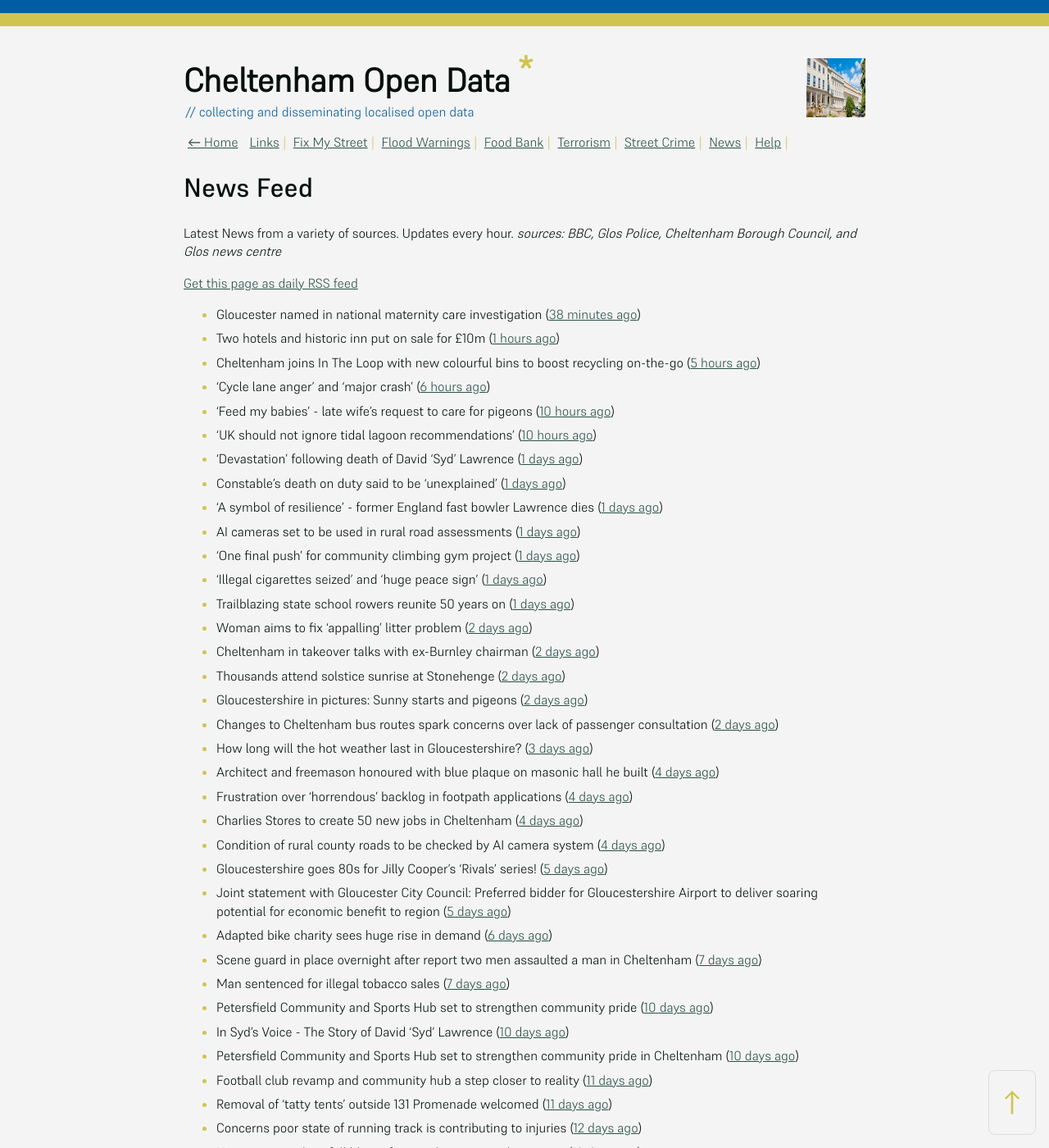
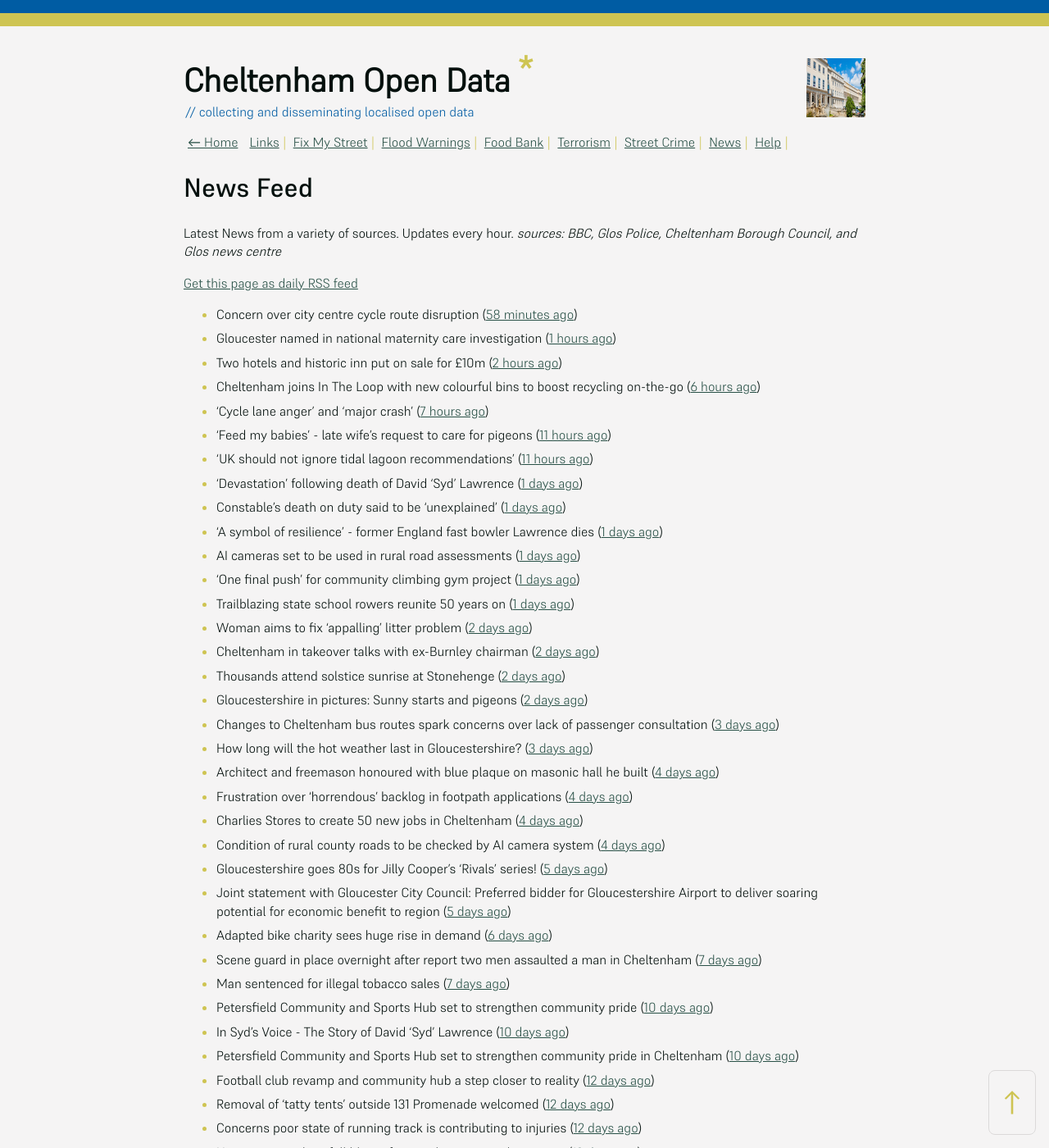
Before and after one commit to mat-0/cheltenham-open-data, a Jekyll site: the page built from _pages/news.md, in a window 1280 px wide and 1400 px high. Shown: the whole window at 82% size. Built offline with Jekyll 4.4.1, drawn with Linux system fonts in a browser that asks for light colours; some of the changed text lies outside the part shown.

Commit message:
Updated 2025-06-23 16:59:39

```diff
--- a/_pages/news.md
+++ b/_pages/news.md
@@ -12,24 +12,24 @@ _sources: BBC, Glos Police, Cheltenham Borough Council, and Glos news centre_
 [Get this page as daily RSS feed](/daily.rss)
 
 <!-- news_marker starts -->
-- Gloucester named in national maternity care investigation ([38 minutes ago](https://www.bbc.com/news/articles/c994x95yygyo))
-- Two hotels and historic inn put on sale for £10m ([1 hours ago](https://www.bbc.com/news/articles/c5y0vl7v84xo))
-- Cheltenham joins In The Loop with new colourful bins to boost recycling on-the-go ([5 hours ago](https://www.cheltenham.gov.uk/news/article/3022/cheltenham_joins_in_the_loop_with_new_colourful_bins_to_boost_recycling_on-the-go))
-- 'Cycle lane anger' and 'major crash' ([6 hours ago](https://www.bbc.com/news/articles/cy0w90d8dn6o))
-- 'Feed my babies' - late wife's request to care for pigeons ([10 hours ago](https://www.bbc.com/news/videos/cn5kz4470rqo))
-- 'UK should not ignore tidal lagoon recommendations' ([10 hours ago](https://www.bbc.com/news/articles/cvgd5ey411mo))
+- Concern over city centre cycle route disruption ([58 minutes ago](https://www.bbc.com/news/articles/cdez9y99k77o))
+- Gloucester named in national maternity care investigation ([1 hours ago](https://www.bbc.com/news/articles/c994x95yygyo))
+- Two hotels and historic inn put on sale for £10m ([2 hours ago](https://www.bbc.com/news/articles/c5y0vl7v84xo))
+- Cheltenham joins In The Loop with new colourful bins to boost recycling on-the-go ([6 hours ago](https://www.cheltenham.gov.uk/news/article/3022/cheltenham_joins_in_the_loop_with_new_colourful_bins_to_boost_recycling_on-the-go))
+- 'Cycle lane anger' and 'major crash' ([7 hours ago](https://www.bbc.com/news/articles/cy0w90d8dn6o))
+- 'Feed my babies' - late wife's request to care for pigeons ([11 hours ago](https://www.bbc.com/news/videos/cn5kz4470rqo))
+- 'UK should not ignore tidal lagoon recommendations' ([11 hours ago](https://www.bbc.com/news/articles/cvgd5ey411mo))
 - 'Devastation' following death of David 'Syd' Lawrence ([1 days ago](https://www.bbc.com/news/articles/cvg9r0j5g08o))
 - Constable's death on duty said to be 'unexplained' ([1 days ago](https://www.bbc.com/news/articles/c39z0d12k88o))
 - 'A symbol of resilience' - former England fast bowler Lawrence dies ([1 days ago](https://www.bbc.com/sport/cricket/articles/c07d973k0zzo))
 - AI cameras set to be used in rural road assessments ([1 days ago](https://www.bbc.com/news/articles/c62g921l14jo))
 - 'One final push' for community climbing gym project ([1 days ago](https://www.bbc.com/news/articles/cx2v55q5kpeo))
-- 'Illegal cigarettes seized' and 'huge peace sign' ([1 days ago](https://www.bbc.com/news/articles/cy9x4grl3zno))
 - Trailblazing state school rowers reunite 50 years on ([1 days ago](https://www.bbc.com/news/articles/ce9xgerg0n5o))
 - Woman aims to fix 'appalling' litter problem ([2 days ago](https://www.bbc.com/news/articles/cqjq05rv191o))
 - Cheltenham in takeover talks with ex-Burnley chairman ([2 days ago](https://www.bbc.com/sport/football/articles/ckg3v5135meo))
 - Thousands attend solstice sunrise at Stonehenge ([2 days ago](https://www.bbc.com/news/articles/cg75gp1y233o))
 - Gloucestershire in pictures: Sunny starts and pigeons ([2 days ago](https://www.bbc.com/news/articles/cwye9g90870o))
-- Changes to Cheltenham bus routes spark concerns over lack of passenger consultation ([2 days ago](https://gloucesternewscentre.co.uk/changes-to-cheltenham-bus-routes-spark-concerns-over-lack-of-passenger-consultation/))
+- Changes to Cheltenham bus routes spark concerns over lack of passenger consultation ([3 days ago](https://gloucesternewscentre.co.uk/changes-to-cheltenham-bus-routes-spark-concerns-over-lack-of-passenger-consultation/))
 - How long will the hot weather last in Gloucestershire? ([3 days ago](https://www.bbc.co.uk/sounds/play/p0lkf1rq))
 - Architect and freemason honoured with blue plaque on masonic hall he built ([4 days ago](https://gloucesternewscentre.co.uk/architect-and-freemason-honoured-with-blue-plaque-on-masonic-hall-he-built/))
 - Frustration over ‘horrendous’ backlog in footpath applications ([4 days ago](https://gloucesternewscentre.co.uk/frustration-over-horrendous-backlog-in-footpath-applications/))
@@ -43,8 +43,8 @@ _sources: BBC, Glos Police, Cheltenham Borough Council, and Glos news centre_
 - Petersfield Community and Sports Hub set to strengthen community pride ([10 days ago](https://gloucesternewscentre.co.uk/petersfield-community-and-sports-hub-set-to-strengthen-community-pride/))
 - In Syd's Voice - The Story of David 'Syd' Lawrence ([10 days ago](https://www.bbc.co.uk/sounds/play/p0lj4vvq))
 - Petersfield Community and Sports Hub set to strengthen community pride in Cheltenham ([10 days ago](https://www.cheltenham.gov.uk/news/article/3020/petersfield_community_and_sports_hub_set_to_strengthen_community_pride_in_cheltenham))
-- Football club revamp and community hub a step closer to reality ([11 days ago](https://gloucesternewscentre.co.uk/football-club-revamp-and-community-hub-a-step-closer-to-reality/))
-- Removal of ‘tatty tents’ outside 131 Promenade welcomed ([11 days ago](https://gloucesternewscentre.co.uk/removal-of-tatty-tents-outside-131-promenade-welcomed/))
+- Football club revamp and community hub a step closer to reality ([12 days ago](https://gloucesternewscentre.co.uk/football-club-revamp-and-community-hub-a-step-closer-to-reality/))
+- Removal of ‘tatty tents’ outside 131 Promenade welcomed ([12 days ago](https://gloucesternewscentre.co.uk/removal-of-tatty-tents-outside-131-promenade-welcomed/))
 - Concerns poor state of running track is contributing to injuries ([12 days ago](https://gloucesternewscentre.co.uk/concerns-poor-state-of-running-track-is-contributing-to-injuries/))
 - Hospice grounds in full bloom for popular open gardens event ([13 days ago](https://gloucesternewscentre.co.uk/hospice-grounds-in-full-bloom-for-popular-open-gardens-event/))
 - Shire Hall Lib Dems urged to reopen Cheltenham’s Swindon Road tip ([14 days ago](https://gloucesternewscentre.co.uk/shire-hall-lib-dems-urged-to-reopen-cheltenhams-swindon-road-tip/))
```
Also changed, not shown: other parts of _pages/news.md (+2 -2 lines), _data/flood.json (+4 -4 lines), _pages/fix-my-street.md (+1 -1 lines), index.md (+5 -5 lines).
